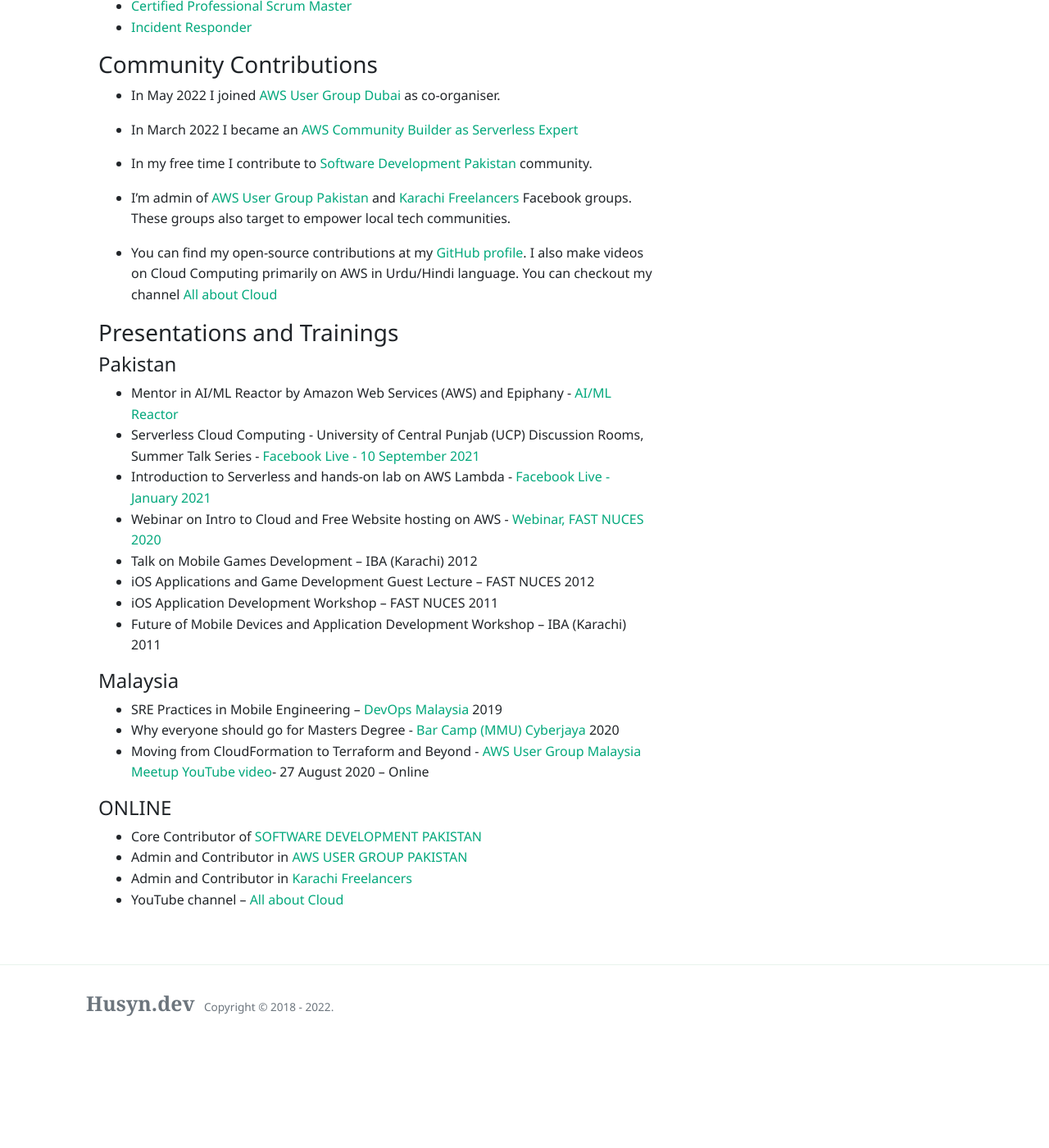
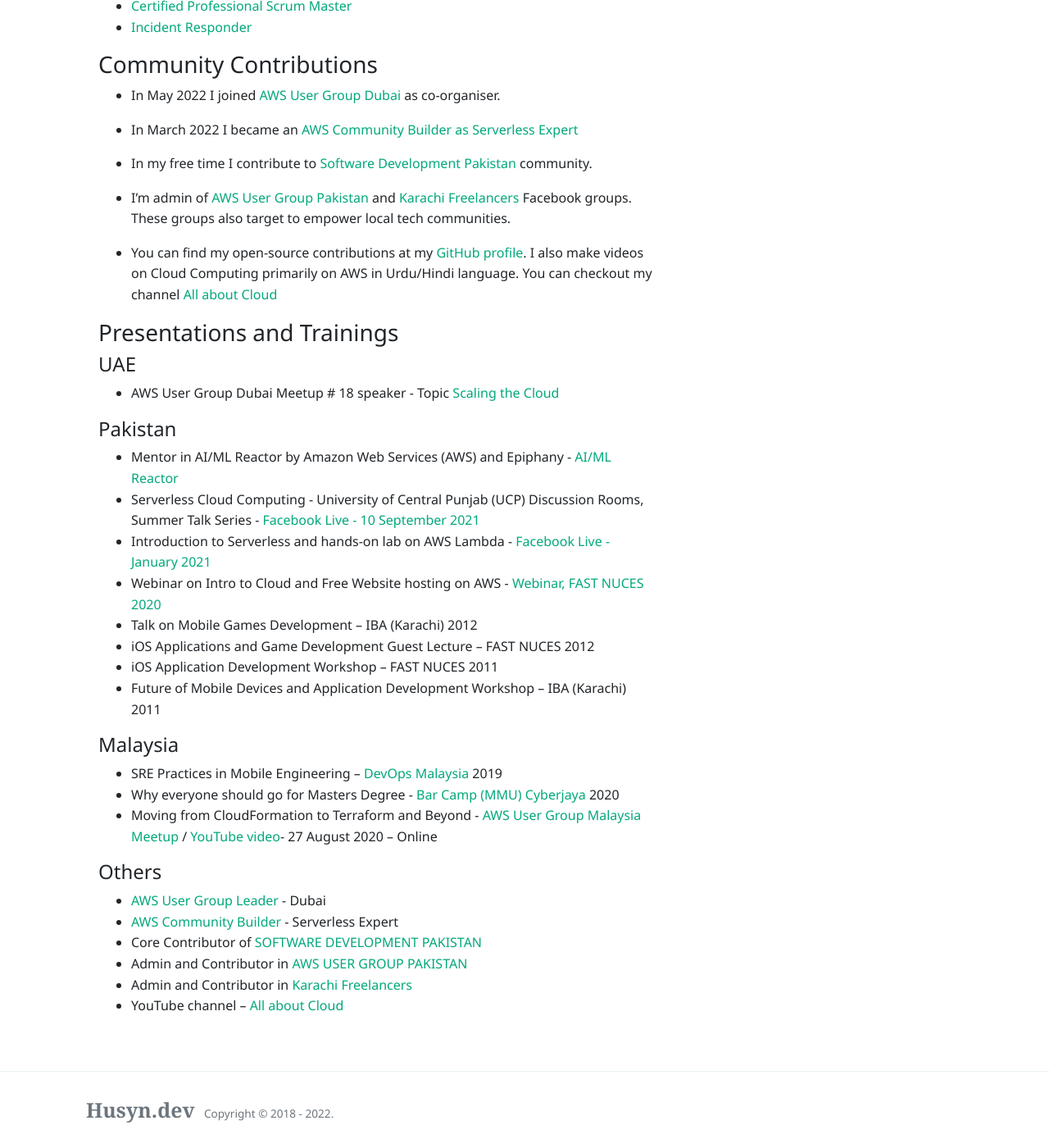
Before and after one commit to husyn/husyn.dev, a Jekyll site: the page built from _pages/about.md, in a window 1280 px wide and 1400 px high, scrolled down 528 px. Shown: the whole window at 82% size. Built offline with Jekyll 4.4.1, drawn with Linux system fonts in a browser that asks for light colours; nearby versions of some CDN libraries; before the commit the page ends 1799 px from its top, so only the background shows below that.

Commit message:
Adds more events

```diff
--- a/_pages/about.md
+++ b/_pages/about.md
@@ -51,6 +51,9 @@
 
 ### Presentations and Trainings
 
+#### UAE
+- AWS User Group Dubai Meetup # 18 speaker - Topic [Scaling the Cloud](https://www.meetup.com/AWS-Dubai/events/284756861/)
+
 #### Pakistan
 
 - Mentor in AI/ML Reactor by Amazon Web Services (AWS) and Epiphany - [AI/ML Reactor](https://epiphany.com.pk/ai-ml-reactor/)
@@ -66,16 +69,13 @@
 
 -	SRE Practices in Mobile Engineering – [DevOps Malaysia](https://www.meetup.com/DevOpsMalaysia/events/265462658/) 2019
 -	Why everyone should go for Masters Degree - [Bar Camp (MMU) Cyberjaya](https://barcampcyberjaya.org) 2020
--	Moving from CloudFormation to Terraform and Beyond - [AWS User Group Malaysia Meetup](https://www.meetup.com/AWSUGMY/events/272642576/) [YouTube video](https://www.youtube.com/watch?v=fiG1iC7D4ow)- 27 August 2020 – Online
+-	Moving from CloudFormation to Terraform and Beyond - [AWS User Group Malaysia Meetup](https://www.meetup.com/AWSUGMY/events/272642576/) / [YouTube video](https://www.youtube.com/watch?v=fiG1iC7D4ow&t=19s)- 27 August 2020 – Online
 
-#### ONLINE
+#### Others
 
+-    [AWS User Group Leader](https://meetu.ps/c/2GXCh/6g00F/d) - Dubai
+-    [AWS Community Builder](https://aws.amazon.com/developer/community/community-builders/community-builders-directory/?cb-cards.q=Hussain%2BMansoor) - Serverless Expert
 -	Core Contributor of [SOFTWARE DEVELOPMENT PAKISTAN](https://softdevpk.com)
 -	Admin and Contributor in [AWS USER GROUP PAKISTAN](https://www.facebook.com/groups/AWSUGPK)
 -	Admin and Contributor in [Karachi Freelancers](https://www.facebook.com/groups/Karachifreelancers)
 -	YouTube channel – [All about Cloud](https://www.youtube.com/channel/UCQnAN556-_JeXfiQi9SgN_g)
-
-
-[aws-usergroup-malaysia]: https://www.meetup.com/AWSUGMY/events/272642576/
-[awsug-malaysia-video]: https://www.youtube.com/watch?v=fiG1iC7D4ow
-[devops-malaysia]: https://www.meetup.com/DevOpsMalaysia/events/265462658/
```
